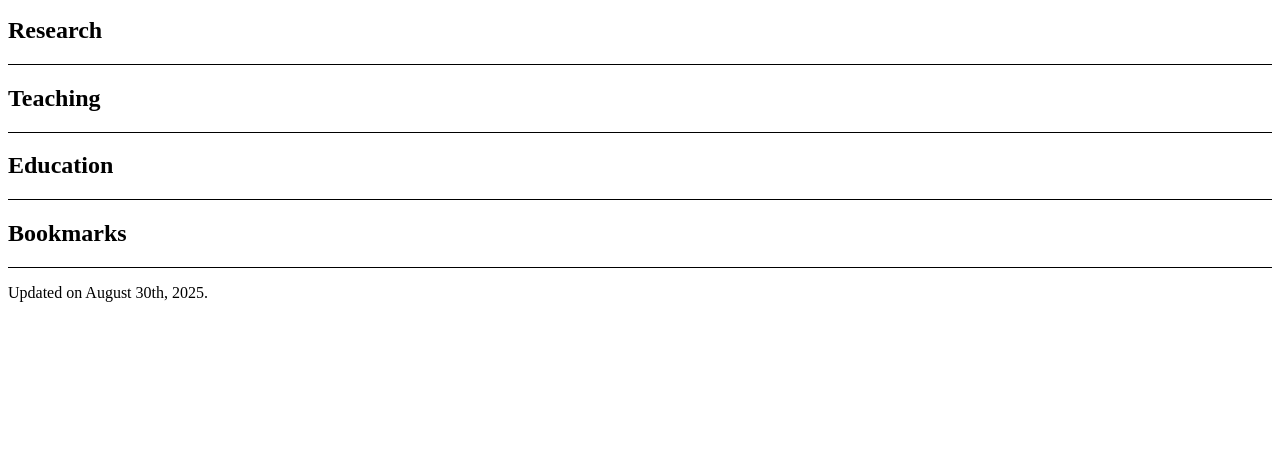
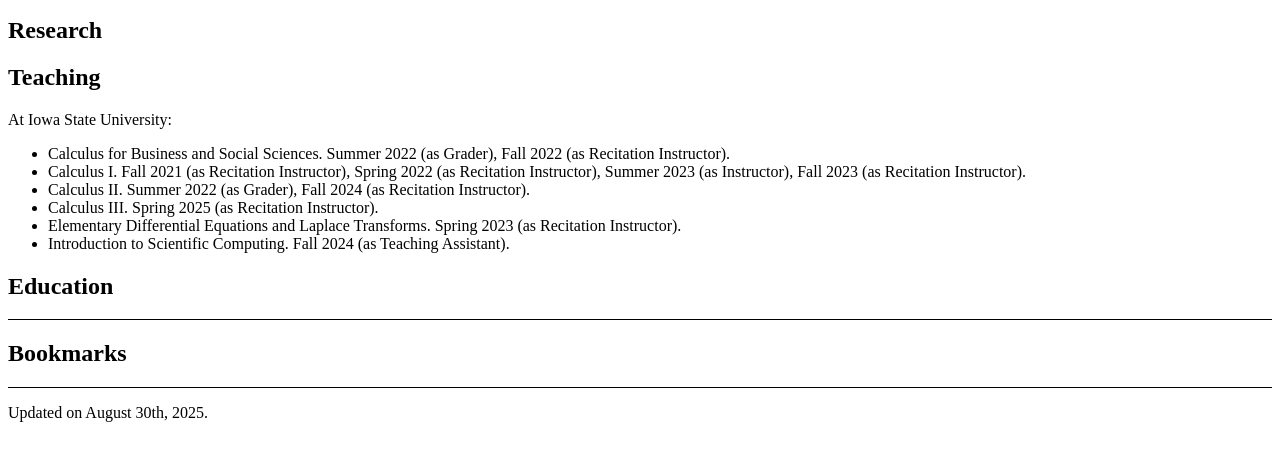
Before and after one commit to yhu1729/yhu1729.github.io, a plain HTML site: page index.html in a window 1280 px wide. Shown: the part 119-580 px from the top of the page. Drawn offline with Linux system fonts and the light colour scheme.

Commit message:
improve "Teaching"

```diff
--- a/index.html
+++ b/index.html
@@ -23,9 +23,27 @@
     plasma physics,
     and high performance computing.</div>
     <h2>Research</h2>
-    <hr />
     <h2>Teaching</h2>
-    <hr />
+    <p>At Iowa State University:</p>
+    <ul>
+      <li>Calculus for Business and Social Sciences.
+        Summer 2022 (as Grader),
+        Fall 2022 (as Recitation Instructor).</li>
+      <li>Calculus I.
+        Fall 2021 (as Recitation Instructor),
+        Spring 2022 (as Recitation Instructor),
+        Summer 2023 (as Instructor),
+        Fall 2023 (as Recitation Instructor).</li>
+      <li>Calculus II.
+        Summer 2022 (as Grader),
+        Fall 2024 (as Recitation Instructor).</li>
+      <li>Calculus III.
+        Spring 2025 (as Recitation Instructor).</li>
+      <li>Elementary Differential Equations and Laplace Transforms.
+        Spring 2023 (as Recitation Instructor).</li>
+      <li>Introduction to Scientific Computing.
+        Fall 2024 (as Teaching Assistant).</li>
+    </ul>
     <h2>Education</h2>
     <hr />
     <h2>Bookmarks</h2>
```
